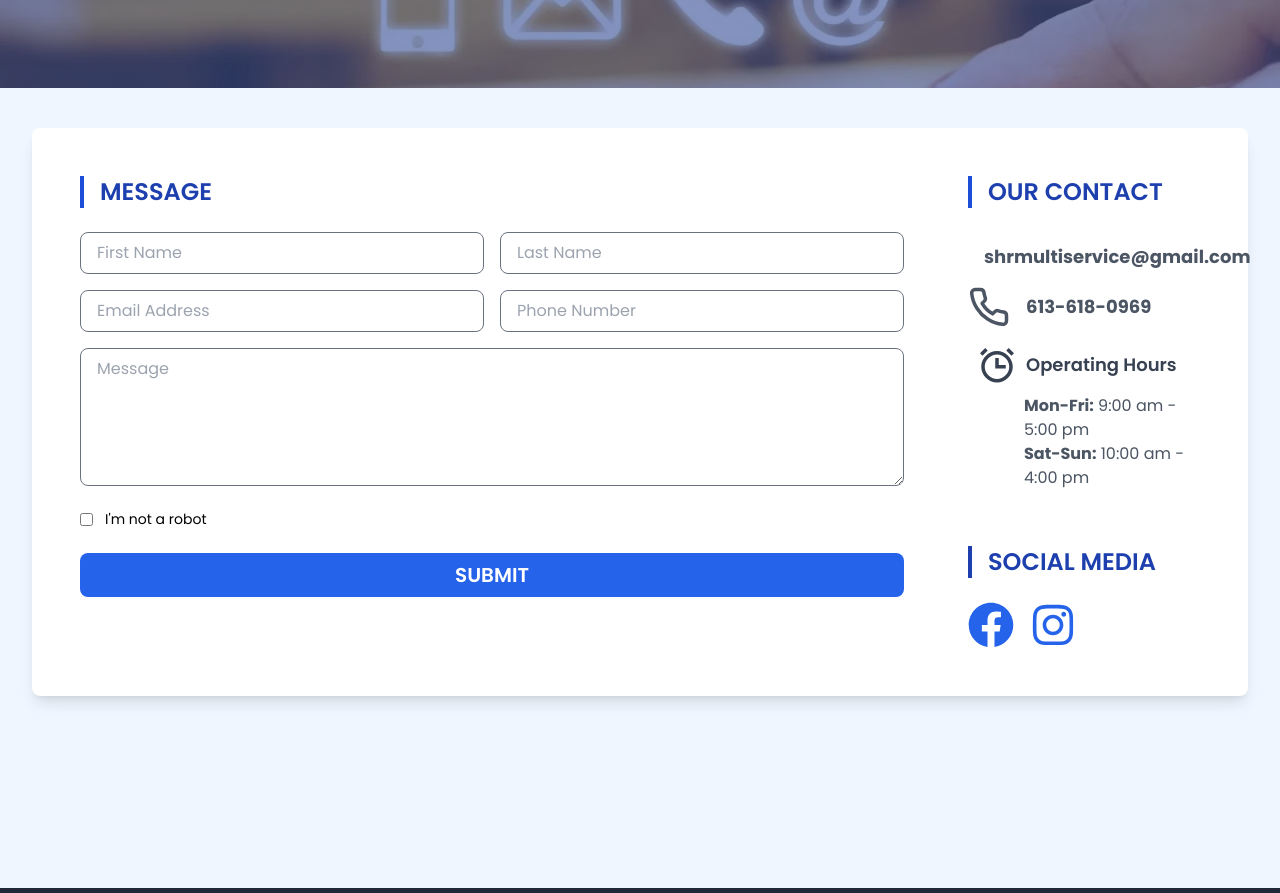
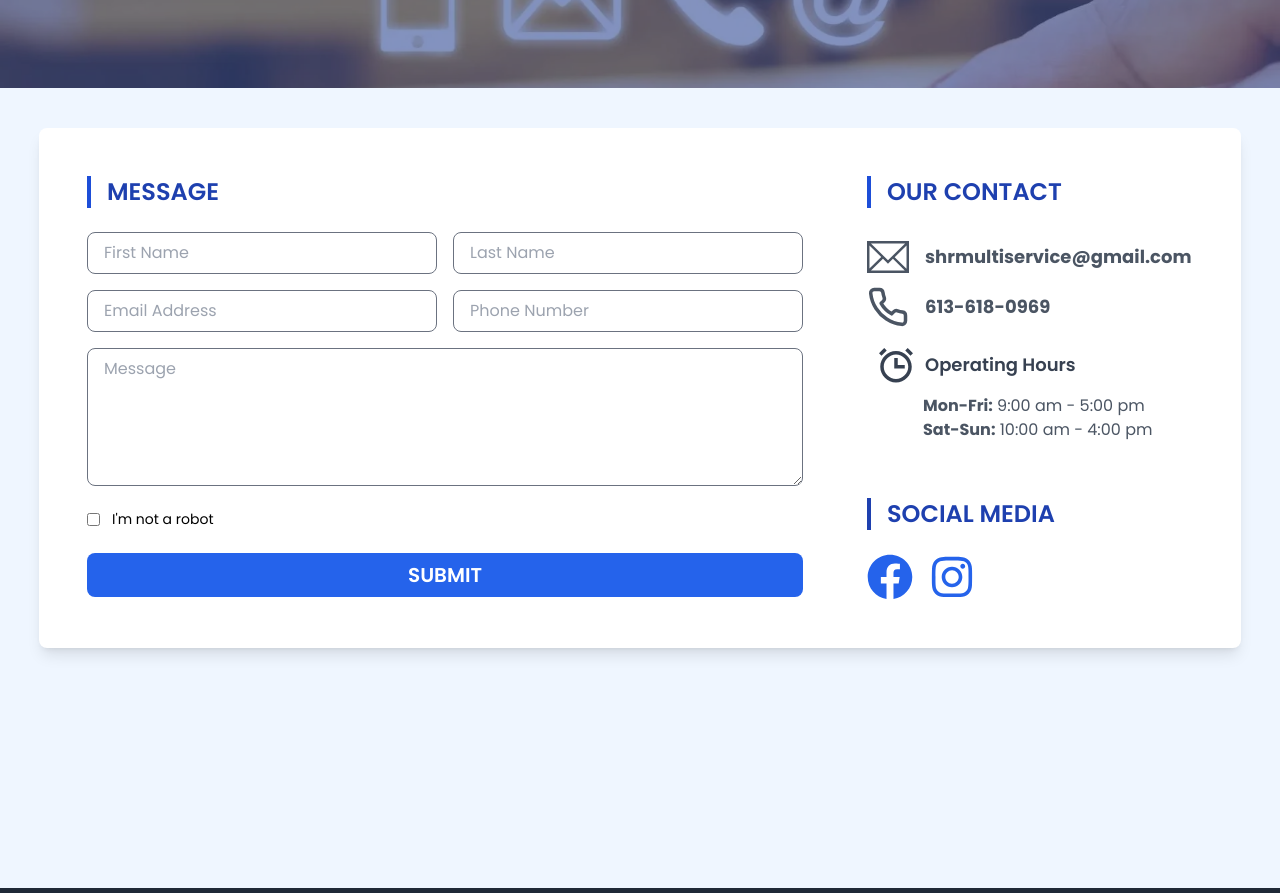
Before and after one commit to GerardoARHernandez/MaidOnCallPage, a React (Vite) app: page /contact in a window 1280 px wide. Shown: the part 360-1253 px from the top of the page. Built offline with nearby package versions, Linux system fonts and the light colour scheme.

Commit message:
Add: Vercel.json

```diff
--- a/src/pages/ContactPage.jsx
+++ b/src/pages/ContactPage.jsx
@@ -74,9 +74,9 @@
       {/* Sección del formulario de contacto */}
       <div className="min-h-screen bg-blue-50 py-10 px-4 sm:px-6 lg:px-8">
         <div className="max-w-max mx-auto bg-white rounded-lg shadow-lg">
-          <div className="grid grid-cols-1 lg:grid-cols-4 gap-4 p-6">
+          <div className="grid grid-cols-1 lg:grid-cols-3 gap-4 p-6">
             {/* Formulario de contacto (3/4 del espacio) */}
-            <div className="lg:col-span-3 p-6 rounded-lg">
+            <div className="lg:col-span-2 p-6 rounded-lg">
               <h2 className="text-2xl font-semibold text-blue-800 mb-6 border-l-4 border-blue-700 pl-4">
                 MESSAGE
               </h2>
```
Also changed, not shown: vercel.json (added).
